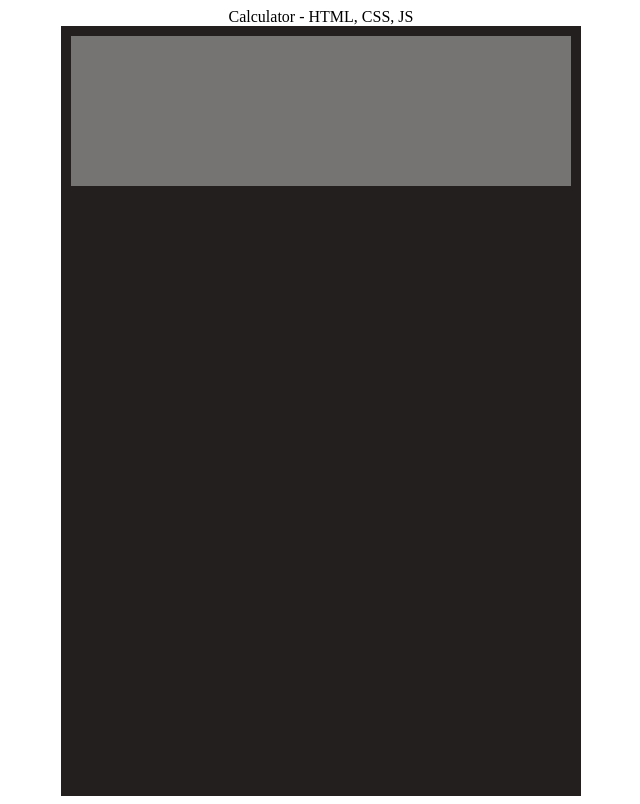
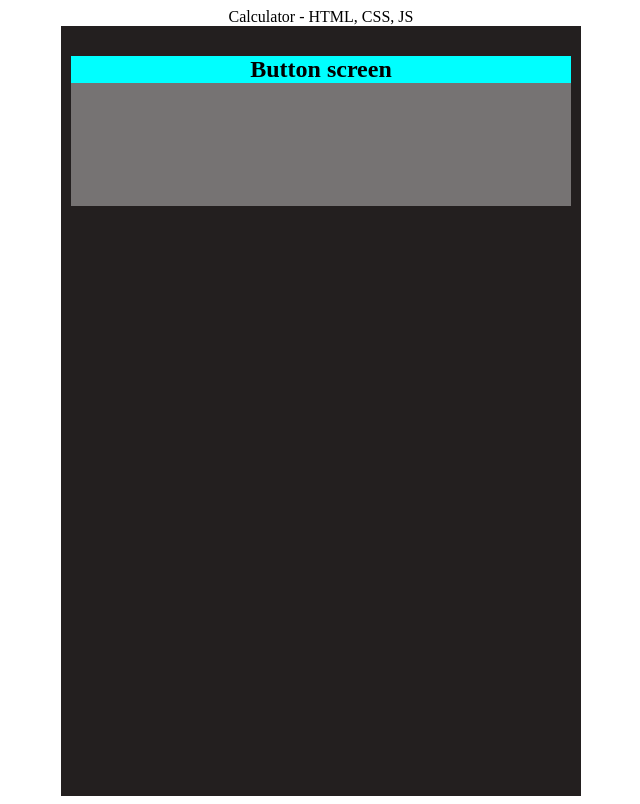
Before and after one commit to rodgerswisdom/Calculator_js, a plain HTML site: page index.html in a window 1280 px wide. Shown: the whole page, without its empty margins (319-959 px from the left). Drawn offline with Linux system fonts and the light colour scheme.

Commit message:
display screen: position

```diff
--- a/css/home.css
+++ b/css/home.css
@@ -16,3 +16,9 @@
     height: 150px;
     width: 100%;
 }
+
+.button-screen{
+    background-color: aqua;
+    width: 100%;
+    height: auto;
+}
--- a/index.html
+++ b/index.html
@@ -16,7 +16,7 @@
     <div class="calculator-window">
       <div class="display-window">
       <div class="button-screen">
-
+        <h1>Button screen</h1>
       </div>
       </div>
     </div>
```
